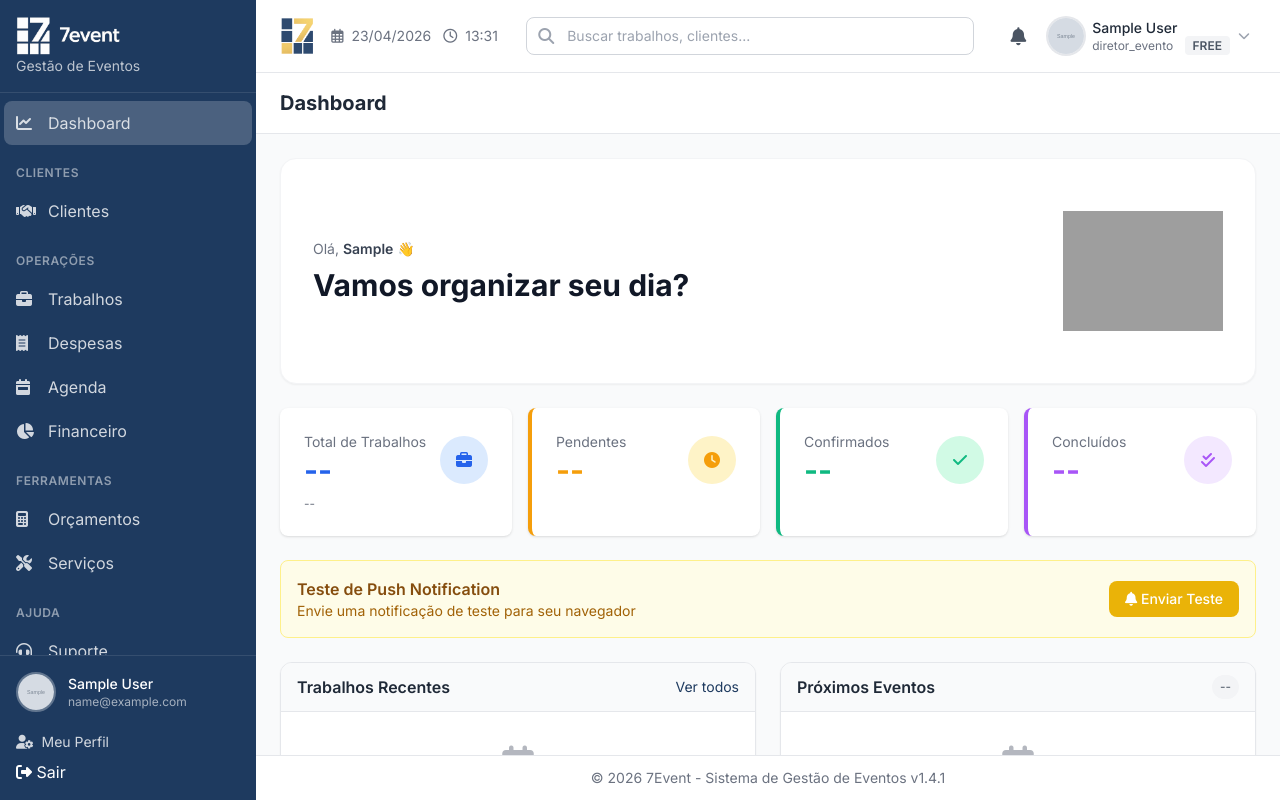
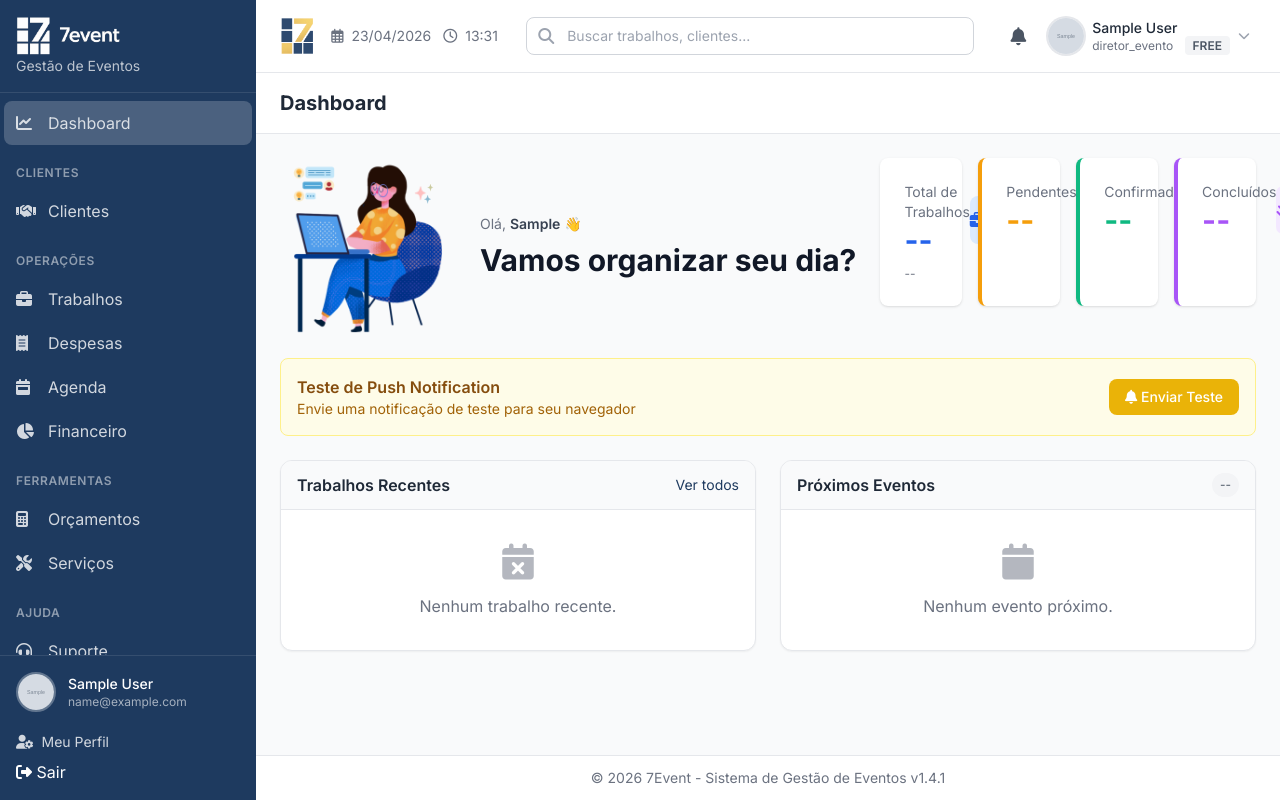
Before and after one commit to 7event24-alt/7event, a Django app: page /app/ in a window 1280 px wide. Run offline with Django 5.2, Linux system fonts and the light colour scheme; a user stored in the database is signed in; tables that the repository leaves empty hold one stand-in row (values such as "Sample post"); grey boxes marked "Sample" are stand-in pictures; data that the repository does not hold is empty; some libraries are stand-ins or nearby versions; grey boxes are pictures that could not be loaded.

Commit message:
fix: adjust welcome banner container size

```diff
--- a/base/templates/components/kpi_cards.html
+++ b/base/templates/components/kpi_cards.html
@@ -1,5 +1,5 @@
 {% load currency_tags %}
-<div class="grid grid-cols-2 lg:grid-cols-4 gap-4 mb-6">
+<div class="grid grid-cols-2 lg:grid-cols-4 gap-4">
     <div class="bg-white rounded-lg shadow p-4 lg:p-6">
         <div class="flex items-center justify-between">
             <div>
--- a/base/templates/components/welcome_banner.html
+++ b/base/templates/components/welcome_banner.html
@@ -1,19 +1,20 @@
 {% load static %}
-<div class="bg-white rounded-2xl shadow-sm border border-gray-100 p-6 lg:p-8 mb-6">
-    <div class="flex flex-col lg:flex-row items-center justify-between gap-6">
-        <!-- Lado esquerdo - Conteúdo textual -->
-        <div class="flex-1">
-            <p class="text-gray-500 text-sm mb-2">
-                Olá, <span class="font-semibold text-gray-700">{{ user.first_name|default:user.username }}</span> 👋
-            </p>
-            <h2 class="text-2xl lg:text-3xl font-bold text-gray-900">
-                Vamos organizar seu dia?
-            </h2>
-        </div>
+<div class="flex flex-row items-center justify-between gap-6">
+    <!-- Lado direito - Ilustração (visualmente primeiro no desktop) -->
+    <div class="w-28 h-28 lg:w-44 lg:h-44 flex-shrink-0">
+        <!-- Mobile: usa imagem menor -->
+        <img src="{% static 'img/dashboard-welcome-mobile.png' %}" alt="Dashboard" class="w-full h-full object-contain lg:hidden">
+        <!-- Desktop: usa imagem maior -->
+        <img src="{% static 'img/dashboard-welcome.png' %}" alt="Dashboard" class="w-full h-full object-contain hidden lg:block">
+    </div>
 
-        <!-- Lado direito - Ilustração -->
-        <div class="relative w-32 h-32 lg:w-40 lg:h-40 flex-shrink-0">
-            <img src="{% static 'img/dashboard-welcome.png' %}" alt="Dashboard" class="w-full h-full object-contain">
-        </div>
+    <!-- Lado esquerdo - Conteúdo textual (visualmente segundo no desktop) -->
+    <div class="flex-1 text-right lg:text-left">
+        <p class="text-gray-500 text-sm mb-2">
+            Olá, <span class="font-semibold text-gray-700">{{ user.first_name|default:user.username }}</span> 👋
+        </p>
+        <h2 class="text-2xl lg:text-3xl font-bold text-gray-900">
+            Vamos organizar seu dia?
+        </h2>
     </div>
 </div>
--- a/base/templates/dashboard/home.html
+++ b/base/templates/dashboard/home.html
@@ -7,8 +7,15 @@
 
 {% block content %}
 <div class="space-y-6">
-    {% include 'components/welcome_banner.html' %}
-    {% include 'components/kpi_cards.html' %}
+    <!-- Desktop: inline / Mobile: stacked -->
+    <div class="flex flex-col lg:flex-row gap-6">
+        <div class="flex-none">
+            {% include 'components/welcome_banner.html' %}
+        </div>
+        <div class="flex-1">
+            {% include 'components/kpi_cards.html' %}
+        </div>
+    </div>
 
     {% if user.is_superuser %}
     <div class="bg-yellow-50 border border-yellow-200 rounded-lg p-4">
```
Also changed, not shown: base/static/img/dashboard-welcome.png (added), 1 other file.
